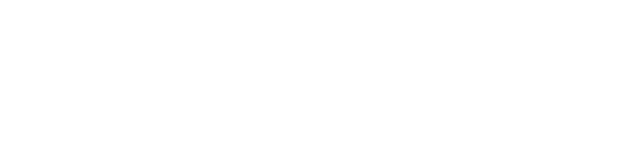
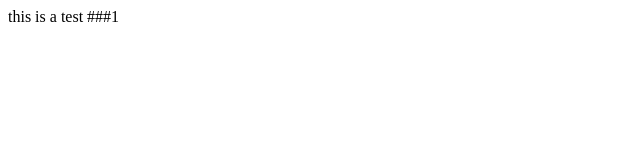
Before and after one commit to lewis-matthews-uk/playground, a plain HTML site: page src/index.html in a window 1280 px wide. Shown: the whole page, without its empty margins (0-640 px from the left). Drawn offline with Linux system fonts and the light colour scheme.

Commit message:
FFL-0001 this is test ####1

```diff
--- a/src/index.html
+++ b/src/index.html
@@ -1,7 +1,7 @@
 <!DOCTYPE html>
 <html>
     <div class="container">
-        <div class="item"></div>
+        <div class="item">this is a test ###1</div>
         <div class="item"></div>
         <div class="item"></div>
         <div class="item"></div>
```
